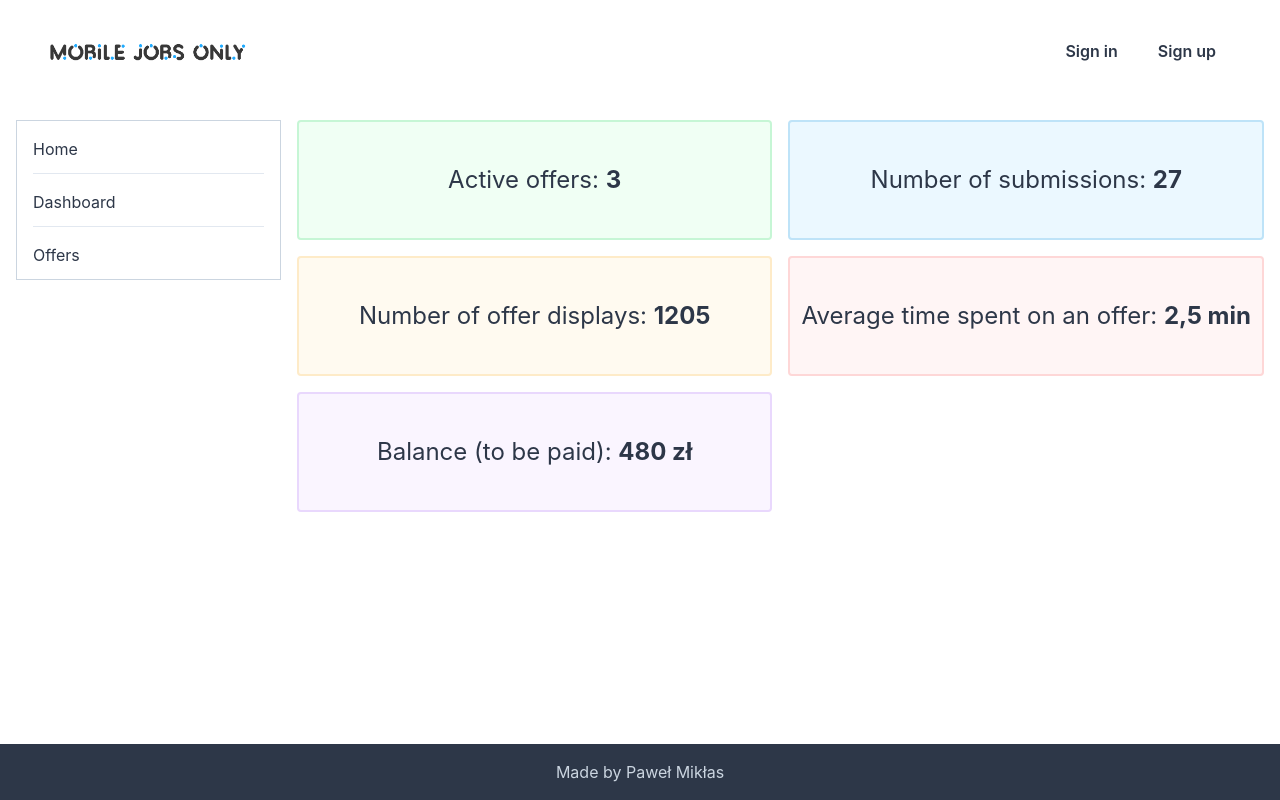
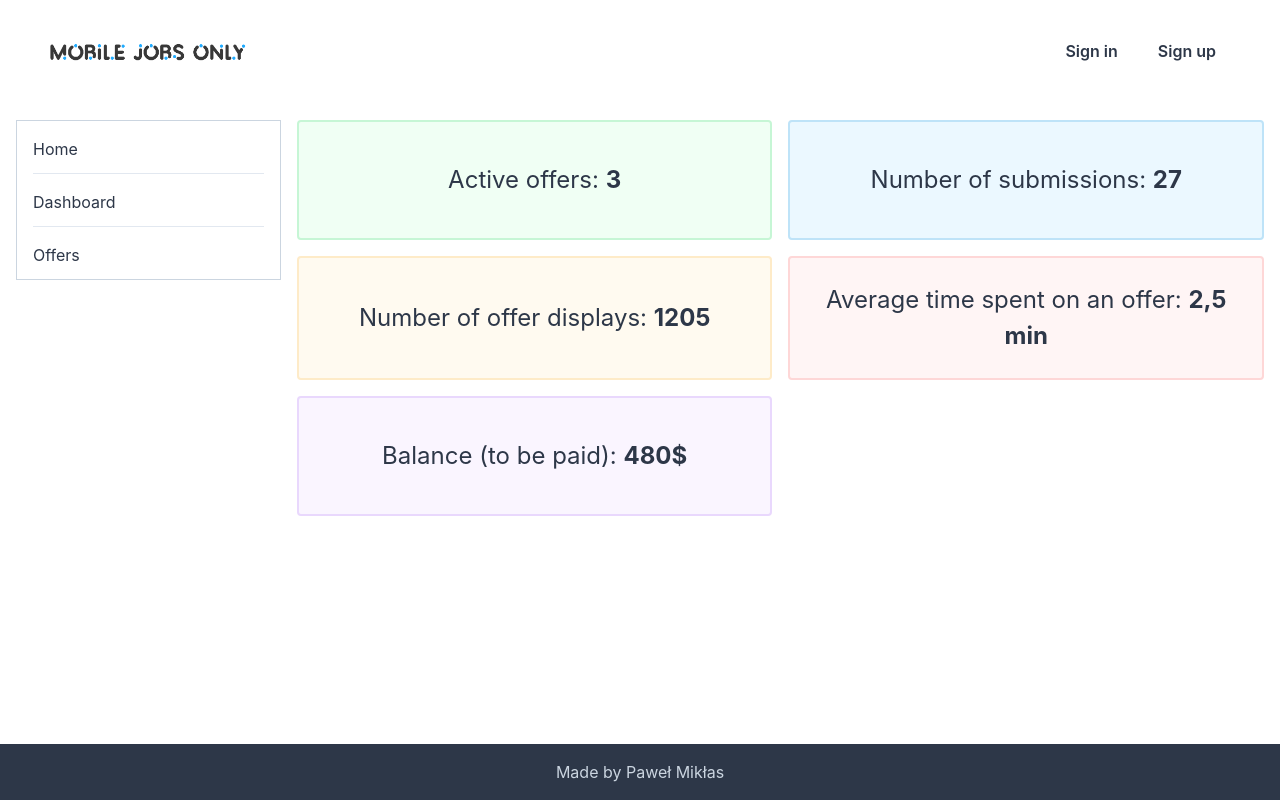
Before and after one commit to pawelmiklas/job-board, a React (Create React App) app: page /dashboard in a window 1280 px wide. Built offline with nearby package versions, Linux system fonts and the light colour scheme.

Commit message:
changed currency

```diff
--- a/src/pages/Dashboard/Dashboard.tsx
+++ b/src/pages/Dashboard/Dashboard.tsx
@@ -41,7 +41,7 @@ const InfoSummary: InfoSummaryType[] = [
   {
     title: "Balance (to be paid)",
     color: "purple",
-    amount: "480 zł",
+    amount: "480$",
   },
 ];
 
@@ -91,6 +91,7 @@ const Dashboard = () => {
                   borderColor={`${item.color}.100`}
                   borderRadius="4px"
                   minH="120"
+                  p="6"
                 >
                   <Flex
                     flexDirection="column"
@@ -98,7 +99,7 @@ const Dashboard = () => {
                     alignItems="center"
                     h="100%"
                   >
-                    <Text fontSize="2xl">
+                    <Text fontSize="2xl" textAlign="center">
                       {item.title}: <b>{item.amount}</b>
                     </Text>
                   </Flex>
```
